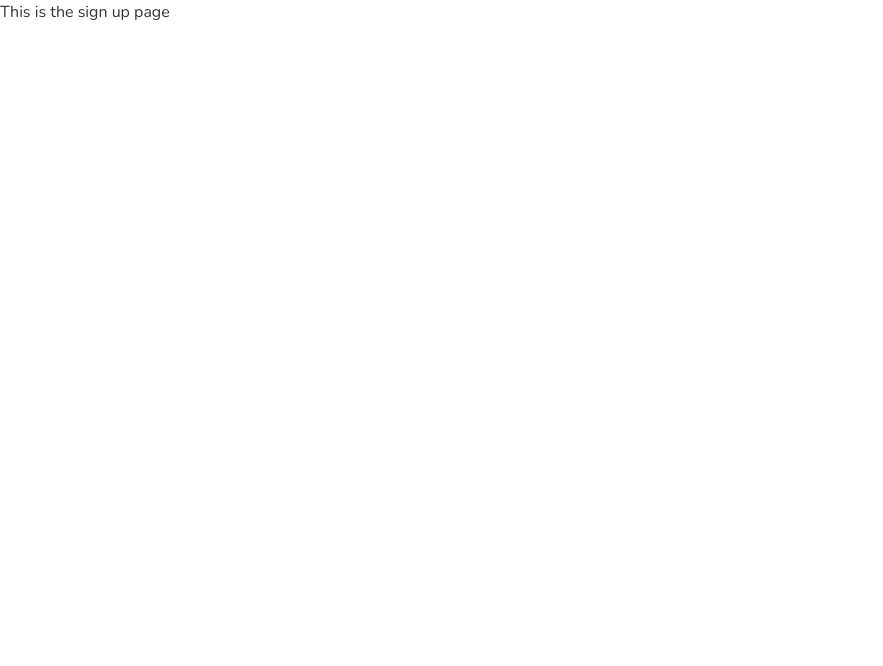
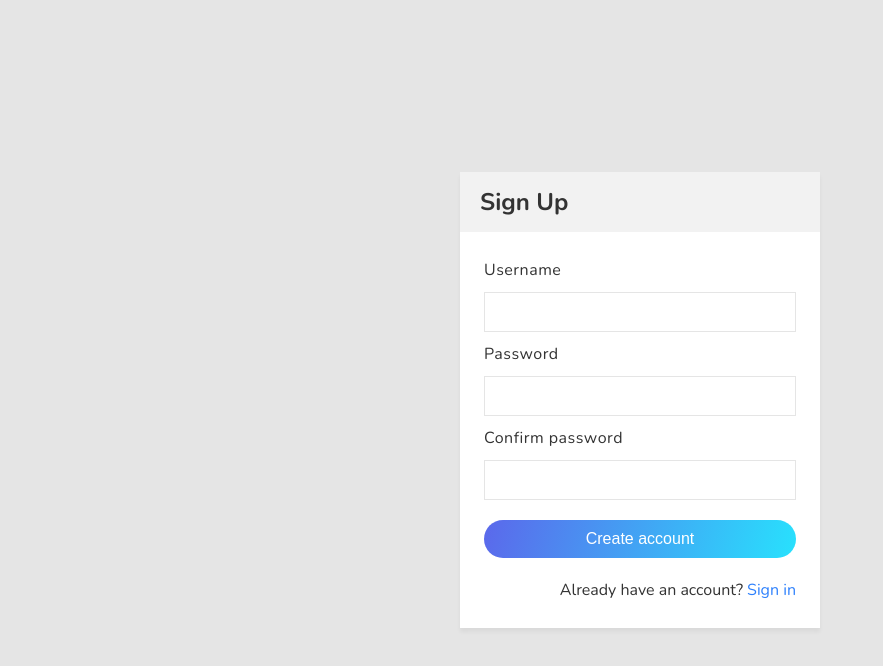
Before and after one commit to camgiangtranthi/project-practice, a React (Create React App) app in the folder front-end/: page /signup in a window 1280 px wide. Shown: the top 666 px of the page, without its empty margins (0-883 px from the left). Built offline with nearby package versions, Linux system fonts and the light colour scheme; no server answers.

Commit message:
sign up UI, validate and call api

```diff
--- /dev/null
+++ b/front-end/src/api/authApi.ts
@@ -0,0 +1,11 @@
+import axiosClient from "../shared/axios-client/axiosClient";
+import {SignUpData, SignUpInfoResponse} from "../shared/models/auth";
+
+const authApi = {
+    signUp(data: SignUpData): Promise<SignUpInfoResponse> {
+        const url = `/sign-up`;
+        return axiosClient.post(url, data);
+    }
+}
+
+export default authApi;
--- /dev/null
+++ b/front-end/src/pages/SignUp/SignUp.scss
@@ -0,0 +1,109 @@
+.signup__wrapper {
+  width: 100%;
+  height: 100vh;
+  display: flex;
+  justify-content: center;
+  align-items: center;
+  background-color: rgba(0, 0, 0, 0.1);
+  z-index: 999;
+
+  .signup {
+    min-width: 360px;
+    background-color: var(--white);
+    box-shadow: 0px 4px 4px rgba(0, 0, 0, 0.05);
+
+    .signup__header {
+      display: flex;
+      align-items: center;
+      justify-content: space-between;
+      margin-bottom: 10px;
+      padding: 12px;
+      background-color: rgba(0, 0, 0, 0.05);
+
+      .signup__title {
+        text-align: center;
+        color: var(--text-color);
+        font-size: 2.4rem;
+        font-weight: 700;
+        margin-left: 8px;
+      }
+
+      svg {
+        color: var(--text-color);
+        font-size: 3rem;
+        font-weight: 700;
+        background-color: #ddd;
+        width: 45px;
+        height: 45px;
+        line-height: 45px;
+        padding: 10px;
+      }
+    }
+
+    .signup__form {
+      display: flex;
+      flex-direction: column;
+      padding: 16px 24px;
+
+      label {
+        color: var(--text-color);
+        font-size: 1.6rem;
+        font-weight: 300;
+        letter-spacing: 0.5px;
+        margin-bottom: 10px;
+      }
+
+      input {
+        border: 1px solid rgba(0, 0, 0, 0.1);
+        padding: 10px 6px;
+        margin-bottom: 10px;
+        font-size: 1.6rem;
+        font-weight: 400;
+        color: var(--text-color);
+      }
+
+      .error-message {
+        color: var(--dangerous-color);
+        font-size: 1.4rem;
+        font-weight: 300;
+        margin-bottom: 10px;
+      }
+
+      span {
+        color: var(--dangerous-color);
+        font-size: 1.2rem;
+        margin-bottom: 4px;
+      }
+
+      .signup__btn {
+        margin-top: 10px;
+        padding: 10px;
+        font-size: 1.6rem;
+        font-weight: 500;
+        color: var(--white);
+        background-image: var(--button-color);
+        border-radius: 20px;
+      }
+
+      .signup__footer {
+        display: flex;
+        justify-content: end;
+        align-items: center;
+        margin-top: 20px;
+        margin-bottom: 10px;
+
+        span {
+          margin: 0;
+          font-size: 1.6rem;
+          color: var(--text-color);
+          font-weight: 400;
+          margin-right: 4px;
+        }
+
+        a {
+          color: rgba(10, 107, 252, 0.859);
+        }
+      }
+    }
+  }
+}
--- a/front-end/src/pages/SignUp/SignUp.tsx
+++ b/front-end/src/pages/SignUp/SignUp.tsx
@@ -1,5 +1,126 @@
+import { useForm, SubmitHandler, ValidationRule } from "react-hook-form";
+import { Link, useNavigate  } from "react-router-dom";
+import { AxiosError } from 'axios';
+import { useRef, useState, useEffect } from 'react';
+import "./SignUp.scss";
+import authApi from "../../api/authApi";
+import { SignUpData, SignUpErrorResponse } from '../../shared/models/auth';
+
+type Inputs = {
+  username: string;
+  email: string;
+  password: string;
+  password_confirmation: string;
+};
+
+const regexPassword: ValidationRule<RegExp> = /^(?=.{8,})(?=.*[a-z])(?=.*[A-Z])(?=.*[@#$%^&+=.]).*$/;
+
 const SignUp = () => {
-  return <div className="signup__wrapper">This is the sign up page</div>;
+  const [signUpSuccessfully, setSignUpSuccessfully] = useState<boolean>(false);
+  const [errorMessage, setErrorMessage] = useState<SignUpErrorResponse>();
+  const navigate = useNavigate();
+
+  const {
+    register,
+    watch,
+    handleSubmit,
+    formState: { errors }
+  } = useForm<Inputs>();
+
+  const password = useRef({});
+  password.current = watch('password', '');
+
+  const onSubmit: SubmitHandler<Inputs> = async (data) => {
+    const signUpData: SignUpData = {
+      username: data.username,
+      email: data.email,
+      password: data.password,
+      password_confirmation: data.password_confirmation
+    };
+
+    try {
+      const response = await authApi.signUp(signUpData);
+      setSignUpSuccessfully(true);
+      navigate('/sign-in');
+    } catch (error) {
+      const axiosError = error as AxiosError<SignUpErrorResponse>;
+      if (axiosError.response) {
+        setErrorMessage(axiosError.response?.data);
+        setSignUpSuccessfully(false);
+      }
+    }
+  }
+
+    useEffect(() => {
+        if (signUpSuccessfully) {
+            setErrorMessage(undefined);
+        }
+    }, [signUpSuccessfully]);
+
+  return (
+      <div className="signup__wrapper">
+        <div className="signup">
+          <div className="signup__header">
+            <h2 className="signup__title">Sign Up</h2>
+          </div>
+          <form className="signup__form" onSubmit={handleSubmit(onSubmit)}>
+            <label htmlFor="username">Username </label>
+            <input
+                className="signup__form-input"
+                {...register('username', {
+                  required: 'Username is required',
+                  maxLength: {
+                    value: 20,
+                    message: 'Username must be less than 20 characters',
+                  },
+                })}
+            />
+            {errors.username && <p className="error-message">{errors.username.message}</p>}
+            {errorMessage?.errors.password && <p className="error-message">{errorMessage?.message}</p>}
+            <label htmlFor="password">Password </label>
+            <input
+                className="signup__form-input"
+                type="password"
+                {...register('password', {
+                  required: 'Password is required',
+                  pattern: {
+                    value: regexPassword,
+                    message:
+                        'Password must be contains at least one uppercase letter, one lowercase letter and one special character.',
+                  },
+                  minLength: {
+                    value: 8,
+                    message: 'Password must be at least 8 characters',
+                  },
+                  maxLength: {
+                    value: 16,
+                    message: 'Password must be less than 16 characters',
+                  },
+                })}
+            />
+            {errors.password && <p className="error-message">{errors.password.message}</p>}
+            {errorMessage?.errors.password && <p className="error-message">{errorMessage?.message}</p>}
+            <label className="signup__form-label">Confirm password</label>
+            <input
+                className="signup__form-input"
+                type="password"
+                {...register('password_confirmation', {
+                  required: 'Confirm password is required',
+                  validate: (value) => value === password.current || 'The password does not match',
+                })}
+            />
+            {errors.password_confirmation && (
+                <p className="error-message">{errors.password_confirmation.message}</p>
+            )}
+            <button className="signup__btn">Create account</button>
+            <div className="signup__footer">
+              <span>Already have an account?</span>
+              <Link to="/signin">Sign in</Link>
+            </div>
+          </form>
+        </div>
+      </div>
+  );
 };
 
 export default SignUp;
--- /dev/null
+++ b/front-end/src/shared/models/auth.ts
@@ -0,0 +1,39 @@
+export interface SignUpData {
+    username: string,
+    email: string,
+    password: string,
+    password_confirmation: string,
+}
+
+interface UserInfo {
+    id: number,
+    username: string,
+    email: string,
+    updated_at: string,
+    created_at: string,
+}
+
+export interface SignUpInfoResponse {
+    data: {
+        user: UserInfo,
+        token: string,
+    }
+    message: string,
+}
+
+export interface SignUpErrorResponse {
+    message: string,
+    errors: {
+        username?: string,
+        email?: string,
+        password?: string,
+    }
+}
+
+export interface SignInErrorResponse {
+    message: string,
+    errors: {
+        email?: string,
+        password?: string,
+    }
+}
```
Also changed, not shown: front-end/src/api/AuthApi.ts (deleted).
